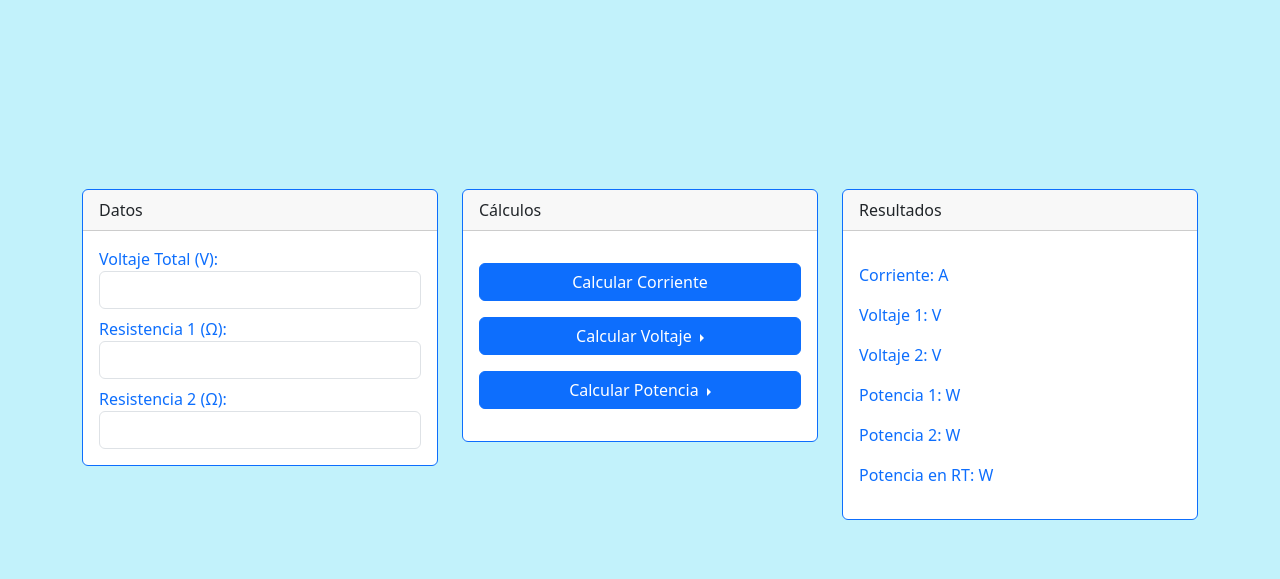
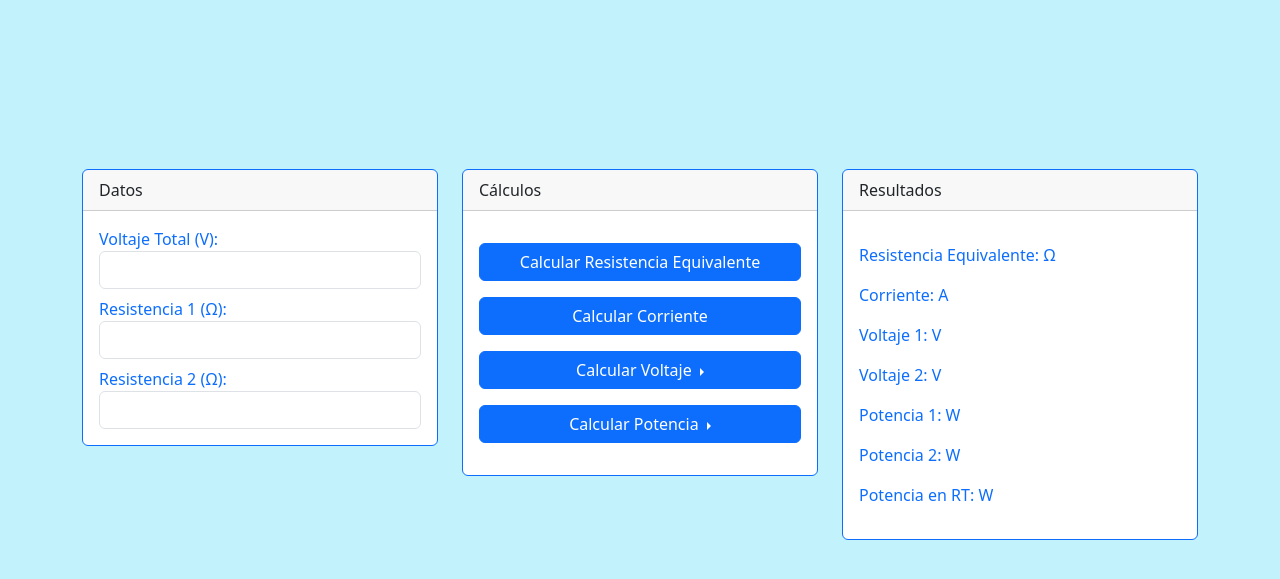
Before and after one commit to Ariana-R99/Calc_circ_serie, a plain HTML site: page calculadora.html in a window 1280 px wide. Shown: the part 63-642 px from the top of the page. Drawn offline with nearby package versions, Linux system fonts and the light colour scheme.

Commit message:
actualizado RT

```diff
--- a/calculadora.html
+++ b/calculadora.html
@@ -57,6 +57,10 @@
               <div class="card-body text-primary">
                 <p class="card-text">
                   <div class="btn-group-vertical w-100 mb-3" role="group" aria-label="Vertical button group">
+                    <button type="button" class="btn btn-primary" onclick="calcularResistenciaEq()">Calcular Resistencia Equivalente</button>
+                  </div>
+
+                  <div class="btn-group-vertical w-100 mb-3" role="group" aria-label="Vertical button group">
                     <button type="button" class="btn btn-primary" onclick="calcularCorriente()">Calcular Corriente</button>
                   </div>
 
@@ -90,6 +94,9 @@
               <div class="card-header">Resultados</div>
               <div class="card-body text-primary">
                 <p class="card-text">
+                  <div>
+                    <p>Resistencia Equivalente: <span id="RT"></span> Ω</p>
+                  </div>
                   <div id="resultado1">
                     <p>Corriente: <span id="corriente"></span> A</p>
                   </div>
--- a/script.js
+++ b/script.js
@@ -1,3 +1,30 @@
+function calcularResistenciaEq(){
+     //Obtener valores de los inputs
+     var voltajeT = document.getElementById("voltajeT").value;
+     var R1 = document.getElementById("R1").value;
+     var R2 = document.getElementById("R2").value;
+
+     //Verificar que los valores sean válidos
+     if(voltajeT === "" || R1 === "" || R2 === ""){
+         alert("Por favor ingresa el voltaje y los valores de las resistencias.");
+         return;
+     }
+     if (R1 <= 0 || R2 <= 0){
+         alert("Las resistencias deben ser mayores a 0 Ω");
+         return;
+     }
+
+     voltajeT = parseFloat(voltajeT);  //Sobrescribo los valores que tomo del html y los cambio de fomato (convierte el texto a números con parseFloat)
+     R1 = parseFloat(R1);
+     R2 = parseFloat(R2);
+
+     //Sumar las resistencias
+     var RT = R1+R2;
+
+     //Mostrar el resultado
+    document.getElementById("RT").innerText = RT;
+}
+
 function calcularCorriente(){
     //Obtener valores de los inputs
     var voltajeT = document.getElementById("voltajeT").value;
```
